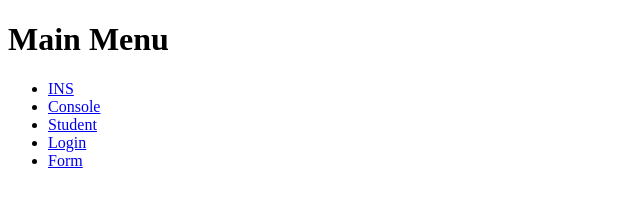
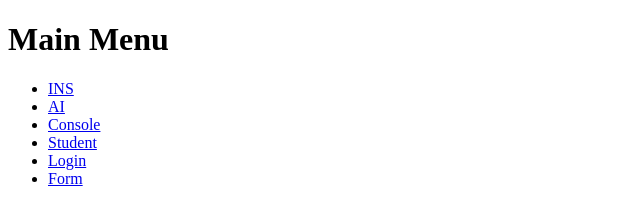
Before and after one commit to ArchitPokharankar/Testing, a plain HTML site: page index.html in a window 1280 px wide. Shown: the whole page, without its empty margins (0-640 px from the left). Drawn offline with Linux system fonts and the light colour scheme.

Commit message:
Update index.html

```diff
--- a/index.html
+++ b/index.html
@@ -10,6 +10,7 @@
     <h1>Main Menu</h1>
     <ul>
         <li><a href="crypto_practicals.html">INS</a></li>
+        <li><a href="AI.html">AI</a></li>
         <li><a href="Console.html">Console</a></li>
         <li><a href="Student.html">Student</a></li>
         <li><a href="Login.html">Login</a></li>
```
